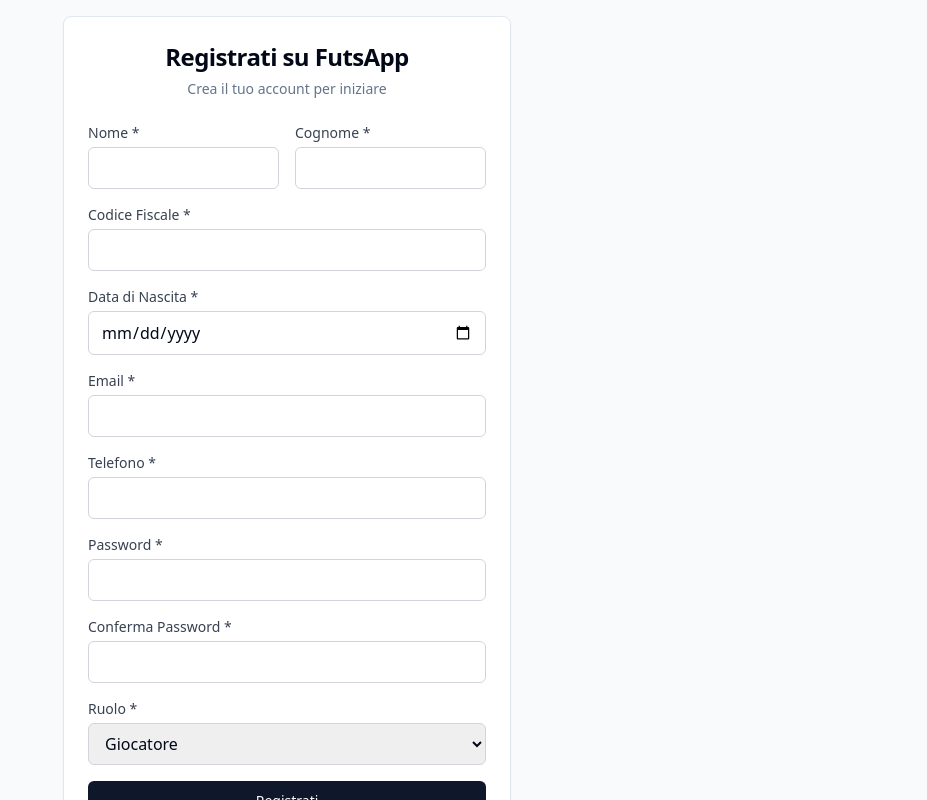
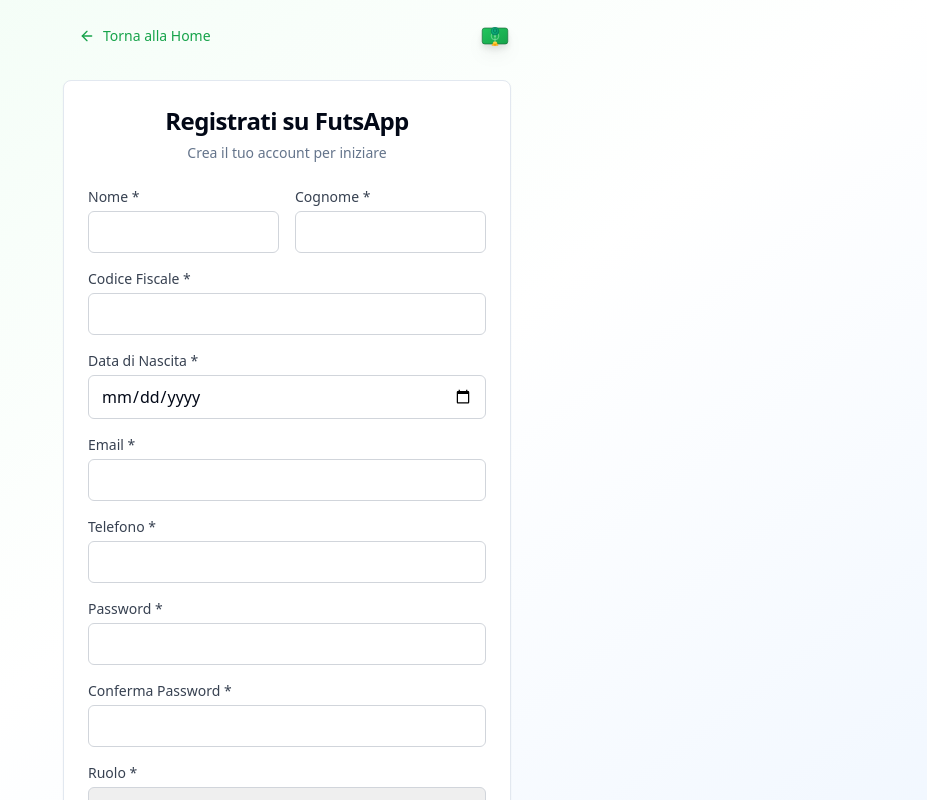
Before and after one commit to Emerc92/futsapp-tournament-hub, a React (Vite) app: page /register in a window 1280 px wide. Shown: the top 800 px of the page, without its empty margins (353-1280 px from the left). Built offline with nearby package versions, Linux system fonts and the light colour scheme.

Commit message:
feat: Add back button to register page
Adds a "Back to Home" button to the registration page, mirroring the functionality added to the login page.

```diff
--- a/src/pages/Auth/RegisterPage.tsx
+++ b/src/pages/Auth/RegisterPage.tsx
@@ -1,11 +1,11 @@
-
 import React, { useState, useEffect } from 'react';
 import { useNavigate } from 'react-router-dom';
 import { useAuth } from '../../contexts/AuthContext';
 import { Button } from '@/components/ui/button';
 import { Card, CardContent, CardDescription, CardHeader, CardTitle } from '@/components/ui/card';
 import { Alert, AlertDescription } from '@/components/ui/alert';
-import { Loader2 } from 'lucide-react';
+import { Loader2, ArrowLeft } from 'lucide-react';
+import Logo from '@/components/ui/logo';
 
 interface FormData {
   nome: string;
@@ -97,8 +97,22 @@ const RegisterPage: React.FC = () => {
   };
 
   return (
-    <div className="min-h-screen bg-gray-50 flex items-center justify-center p-4">
+    <div className="min-h-screen bg-gradient-to-br from-green-50 via-white to-blue-50 flex items-center justify-center p-4">
       <div className="w-full max-w-md">
+        {/* Header with back button and logo */}
+        <div className="flex items-center justify-between mb-6">
+          <Button
+            variant="ghost"
+            onClick={() => navigate('/')}
+            className="flex items-center gap-2 text-green-600 hover:text-green-700"
+            disabled={loading}
+          >
+            <ArrowLeft className="h-4 w-4" />
+            Torna alla Home
+          </Button>
+          <Logo size="sm" variant="icon" />
+        </div>
+
         <Card>
           <CardHeader className="text-center">
             <CardTitle className="text-2xl font-bold">Registrati su FutsApp</CardTitle>
```
